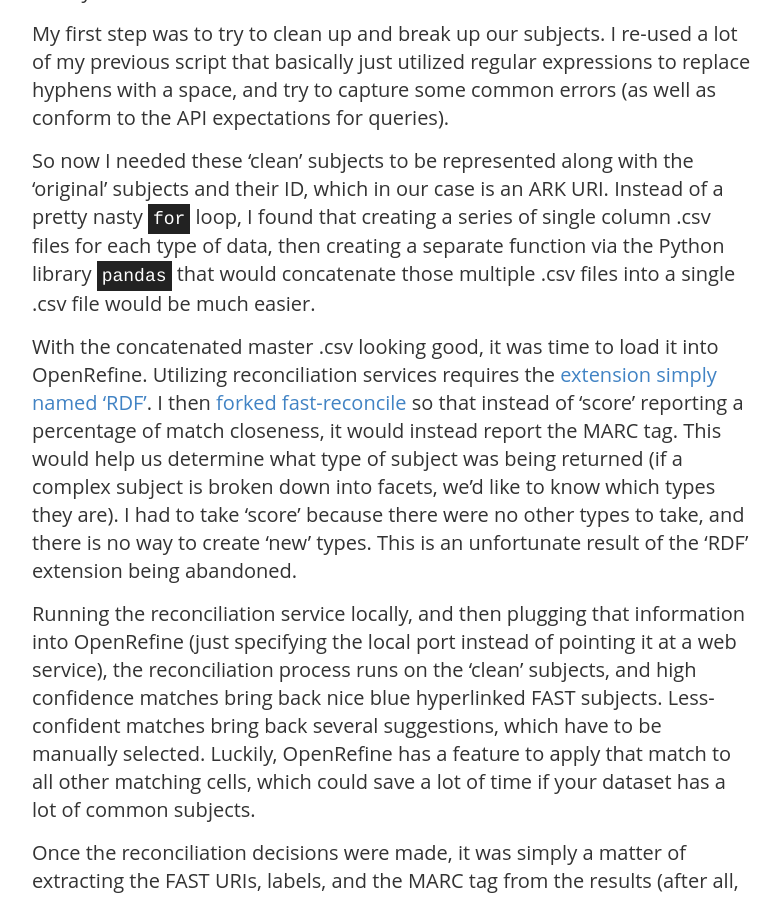
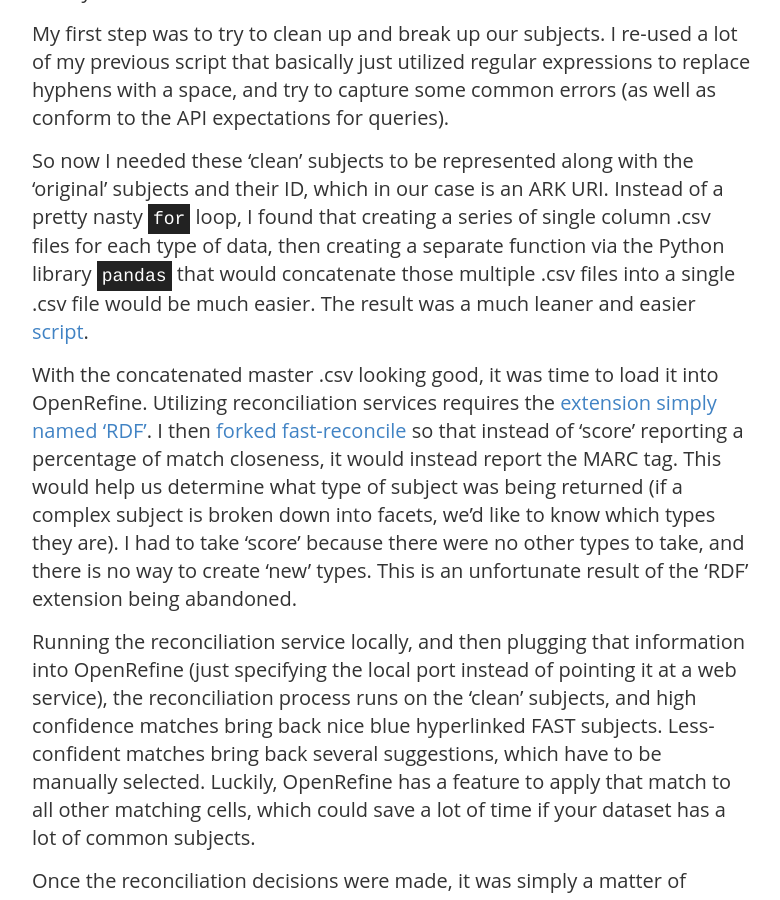
Before and after one commit to remerjohnson/remerjohnson.github.io, a Jekyll site: the page built from _posts/2016-2-16-reconciling-metadata-to-FAST-linked-data.md, in a window 1280 px wide and 900 px high, scrolled down 1815 px. Shown: the whole window, without its empty margins (248-1028 px from the left). Built offline with Jekyll 4.4.1, drawn with Linux system fonts in a browser that asks for light colours; nearby versions of some CDN libraries; comment, search, counter and statistics services are not loaded.

Commit message:
Added link to github repo in 2-16 post

```diff
--- a/_posts/2016-2-16-reconciling-metadata-to-FAST-linked-data.md
+++ b/_posts/2016-2-16-reconciling-metadata-to-FAST-linked-data.md
@@ -21,7 +21,7 @@
 
 My first step was to try to clean up and break up our subjects. I re-used a lot of my previous script that basically just utilized regular expressions to replace hyphens with a space, and try to capture some common errors (as well as conform to the API expectations for queries).
 
-So now I needed these 'clean' subjects to be represented along with the 'original' subjects and their ID, which in our case is an ARK URI. Instead of a pretty nasty `for` loop, I found that creating a series of single column .csv files for each type of data, then creating a separate function via the Python library `pandas` that would concatenate those multiple .csv files into a single .csv file would be much easier.
+So now I needed these 'clean' subjects to be represented along with the 'original' subjects and their ID, which in our case is an ARK URI. Instead of a pretty nasty `for` loop, I found that creating a series of single column .csv files for each type of data, then creating a separate function via the Python library `pandas` that would concatenate those multiple .csv files into a single .csv file would be much easier. The result was a much leaner and easier [script](https://github.com/remerjohnson/FAST_times).
 
 With the concatenated master .csv looking good, it was time to load it into OpenRefine. Utilizing reconciliation services requires the [extension simply named 'RDF'](http://refine.deri.ie/). I then [forked fast-reconcile](https://github.com/remerjohnson/fast-reconcile) so that instead of 'score' reporting a percentage of match closeness, it would instead report the MARC tag. This would help us determine what type of subject was being returned (if a complex subject is broken down into facets, we'd like to know which types they are). I had to take 'score' because there were no other types to take, and there is no way to create 'new' types. This is an unfortunate result of the 'RDF' extension being abandoned.
 
```
